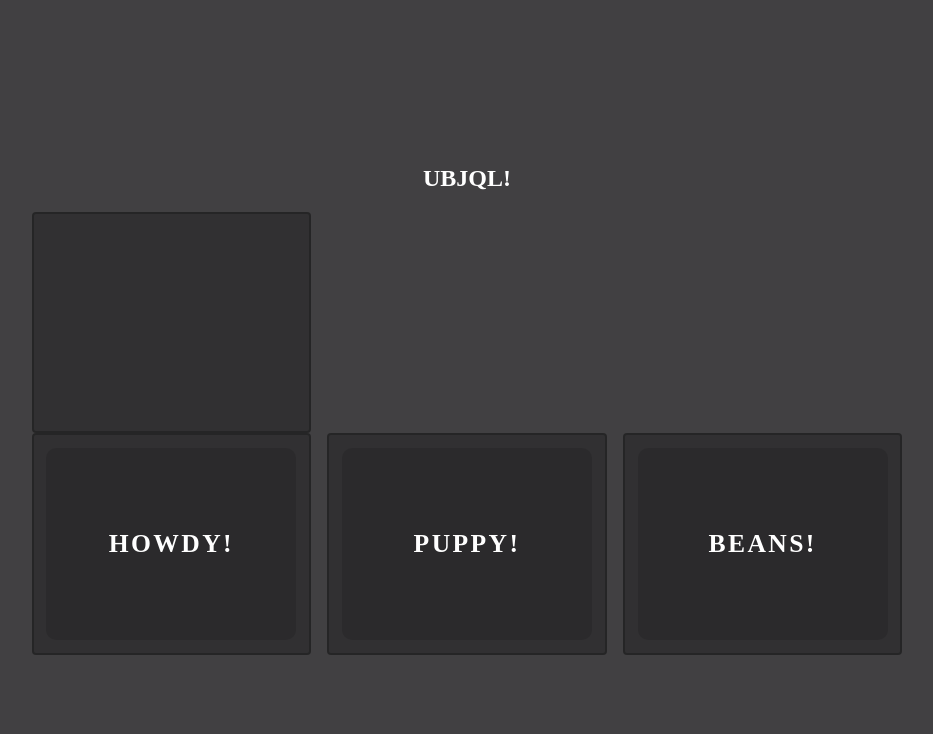
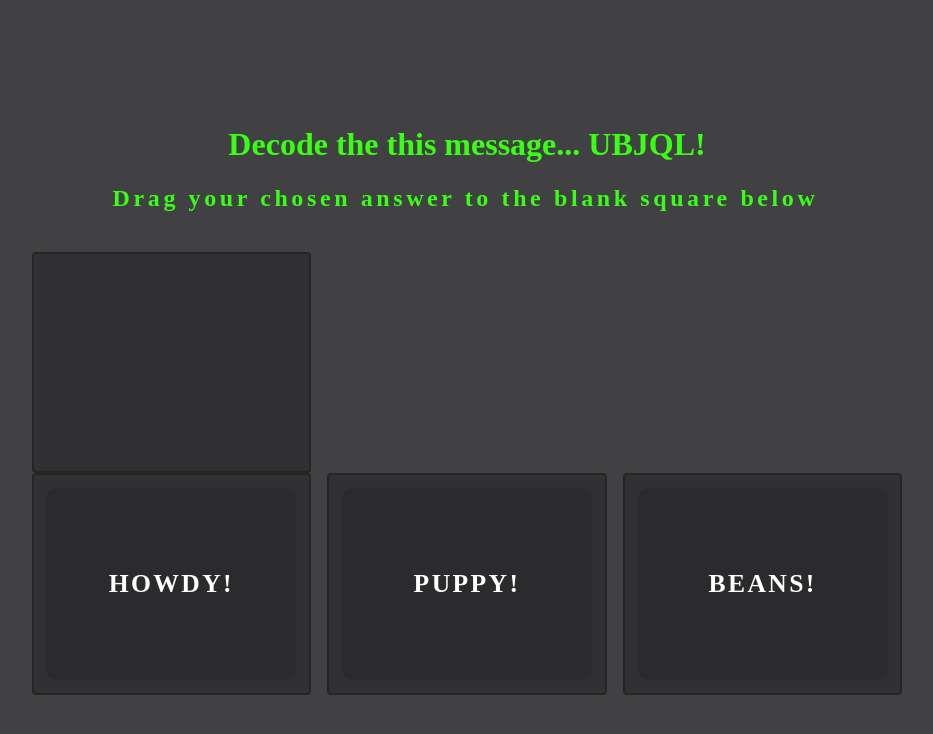
Before and after one commit to xmenbteam/natural-born-winners, a React (Create React App) app: page / in a window 1280 px wide. Shown: the top 734 px of the page, without its empty margins (173-1106 px from the left). Built offline with nearby package versions, Linux system fonts and the light colour scheme; a web font is replaced by a local one.

Commit message:
update css with typewriter

```diff
--- a/src/App.css
+++ b/src/App.css
@@ -22,7 +22,7 @@
   flex-direction: column;
   align-items: center;
   justify-content: center;
-  color: white;
+  color: #39ff14;
 }
 
 .main-logo {
@@ -68,8 +68,35 @@
   border-radius: 10px;
 }
 
+h1 {font-family: "Orbitron";}
 h2 {
   font-family: "Orbitron";
+    overflow: hidden; /* Ensures the content is not revealed until the animation */
+    border-right: 0.15em solid orange; /* The typwriter cursor */
+    white-space: nowrap; /* Keeps the content on a single line */
+    margin: 0 auto; /* Gives that scrolling effect as the typing happens */
+    letter-spacing: 0.15em; /* Adjust as needed */
+    animation: typing 3.5s steps(40, end), blink-caret 0.75s step-end infinite;
+  }
+  /* The typing effect */
+@keyframes typing {
+  from {
+    width: 0;
+  }
+  to {
+    width: 100%;
+  }
+}
+
+/* The typewriter cursor effect */
+@keyframes blink-caret {
+  from,
+  to {
+    border-color: transparent;
+  }
+  50% {
+    border-color: orange;
+  }
 }
 
 h3 {
--- a/src/components/Cypher.js
+++ b/src/components/Cypher.js
@@ -74,7 +74,10 @@ function Cypher({ phraseToGuess }) {
 
   return (
     <div>
-      <h2>{cypher(phraseToGuess)}</h2>
+      <h1>Decode the this message... {cypher(phraseToGuess)}</h1>
+      <h2>Drag your chosen answer to the blank square below</h2>
+      <br></br>
+      <br></br>
 
       {success && (
         <h3>Well done!</h3>
```
